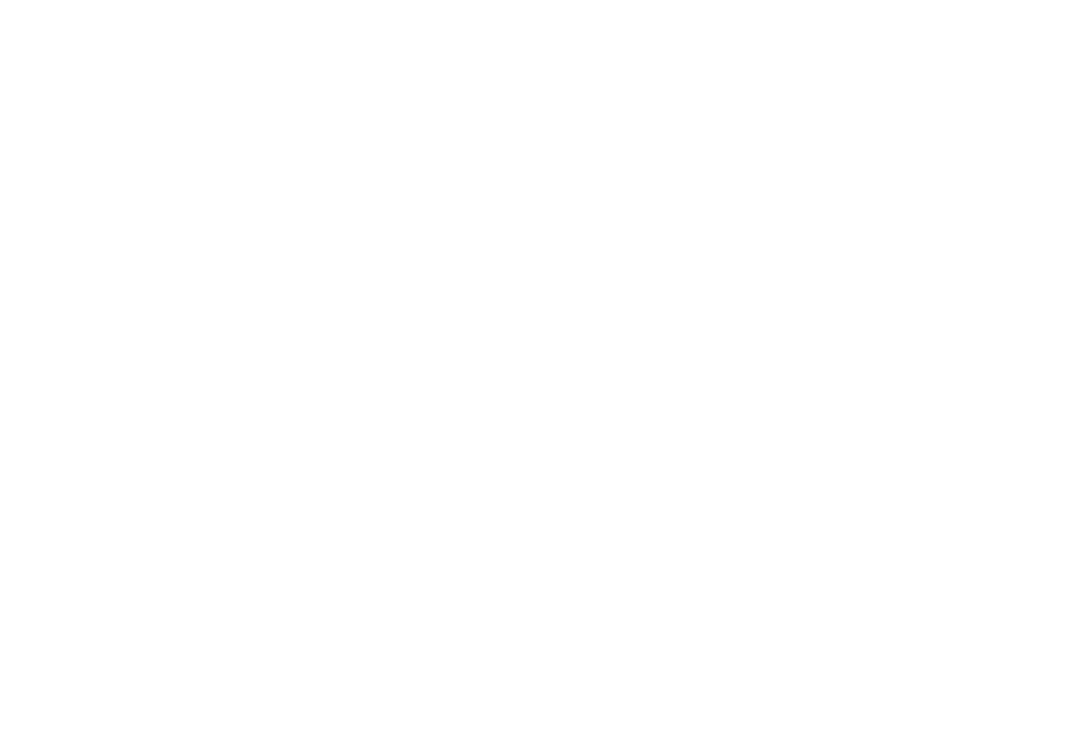
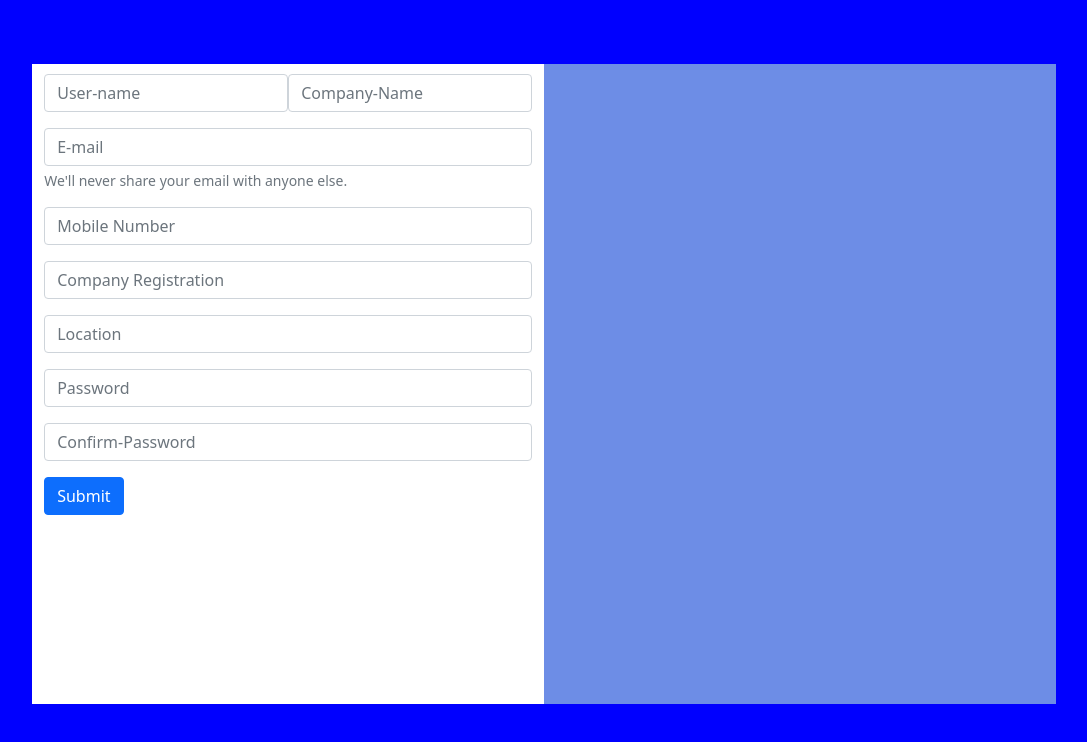
Before and after one commit to prashantbarge22/version-connect-react, a React (Create React App) app: page /company/signup in a window 1280 px wide. Shown: the top 742 px of the page, without its empty margins (95-1182 px from the left). Built offline with nearby package versions, Linux system fonts and the light colour scheme.

Commit message:
company signup

```diff
--- /dev/null
+++ b/src/components/company_signup.js
@@ -0,0 +1,80 @@
+import { useHistory } from "react-router-dom";
+import "../css/company_signup_page.css"
+import services from "../services/services";
+function Company_SignUp_Page(){
+
+    let history = useHistory();
+
+   const onSubmit= (props)=>{
+       props.preventDefault();
+       const company ={
+           user_name:props.target.user_name.value,
+           company_name:props.target.company_name.value,
+           email:props.target.email.value,
+           phone:props.target.phone.value,
+           company_registration:props.target.company_registration.value,
+           located_based:props.target.located_based.value,
+           password:props.target.password.value,
+
+       }
+       services.companySignUp(company).then(result=>{
+          if(result.data.error){
+              alert(result.data.data);
+          }else{
+              history.push("/company/login")
+          }
+       }).catch(err=>{
+           console.log(err);
+       })
+    }
+
+    return(
+        <div className="container-fluid Cbackground">
+          <div className="Cbox-double">
+                <div className="container Cbox-1">
+                <form className="form" onSubmit={(props)=>{onSubmit(props)}}>
+                <div className="Cname">
+                <div className="mb-3">
+                        <input type="text" className="form-control" id="user_name" name="user_name" placeholder="User-name"/>
+                </div>
+                <div className="mb-3">
+                        <input type="text" className="form-control" id="company_name" name="company_name" placeholder="Company-Name"/>
+                </div>
+                </div>
+                    <div className="mb-3">
+                        <input type="email" className="form-control" id="exampleInputEmail1" name="email" aria-describedby="emailHelp" placeholder="E-mail"/>
+                        <div id="emailHelp" className="form-text">We'll never share your email with anyone else.</div>
+                    </div>
+                    <div className="mb-3">
+                        <input type="number" className="form-control" id="phone" name="phone" placeholder="Mobile Number"/>
+                    </div>
+                    <div className="mb-3">
+                        <input type="text" className="form-control" id="company_registration" name="company_registration" placeholder="Company Registration"/>
+                    </div>
+
+
+
+
+                    <div className="mb-3">
+                        <input type="text" className="form-control" id="located_based" name="located_based" placeholder="Location"/>
+
+                    </div>
+
+                    <div className="mb-3">
+                        <input type="password" autoComplete="false" className="form-control" id="exampleInputPassword1" name="password" placeholder="Password"/>
+                    </div>
+                    <div className="mb-3">
+                        <input type="password" autoComplete="false" className="form-control" id="confirmpwd" name="confirmpwd" placeholder="Confirm-Password"/>
+                    </div>
+
+
+                    <button type="submit" className="btn btn-primary">Submit</button>
+                    </form>
+                </div>
+                <div className="Cbox-2"></div>
+          </div>
+        </div>
+    )
+}
+
+export default  Company_SignUp_Page;
--- a/src/components/welcome.js
+++ b/src/components/welcome.js
@@ -5,7 +5,15 @@
     return(
         <div>
             <h1>Welcome To Vision UPKARAN</h1>
+            <div>
             <Link to="/farmer/signup">Farmer SIgnup</Link>
+            </div>
+
+
+            <div>
+            <Link to="/company/signup">Company SIgnup</Link>
+            </div>
+
 
         </div>
     )
--- /dev/null
+++ b/src/css/company_signup_page.css
@@ -0,0 +1,39 @@
+*{
+    padding: 0px;
+    margin: 0px;
+   }
+
+   .Cbackground{
+       background-color: blue;
+       height: 100vh;
+   }
+
+   .Cbox-double{
+       position: absolute;
+       margin-top: 5%;
+       margin-left: 9% ;
+       background-color: white;
+       width: 80%;
+       height: 80vh;
+       display:flex;
+   }
+
+   .Cbox-1{
+       padding-top: 10px;
+       width: 50%;
+       height: 100%;
+       background-color: rgb(255,255,255);
+       overflow: hidden;
+   }
+
+   .Cbox-2{
+       width: 50%;
+       height: 100%;
+       background-color: rgb(109, 141, 230);
+   }
+
+
+
+   .Cname{
+       display: flex;
+   }
--- a/src/index.js
+++ b/src/index.js
@@ -2,6 +2,7 @@
 import ReactDOM from 'react-dom';
 import App from './App';
 import FarmerSignUp from "./components/farmer_signup"
+import CompanySignUp from "./components/company_signup"
 import {BrowserRouter as Router,
   Switch,
   Route,
@@ -10,6 +11,8 @@
 import Welcome from "./components/welcome"
 import FarmerLogin from "./components/farmer_login"
 import FarmerHome from "./components/farmer_home";
+
+
 
 ReactDOM.render(
   <Router>
@@ -20,6 +23,9 @@
       </Route>
       <Route path="/farmer/signup" exact>
         <FarmerSignUp></FarmerSignUp>
+      </Route>
+      <Route path="/company/signup" exact>
+        <CompanySignUp></CompanySignUp>
       </Route>
       <Route path="/farmer/login" exact>
        <FarmerLogin></FarmerLogin>
```
